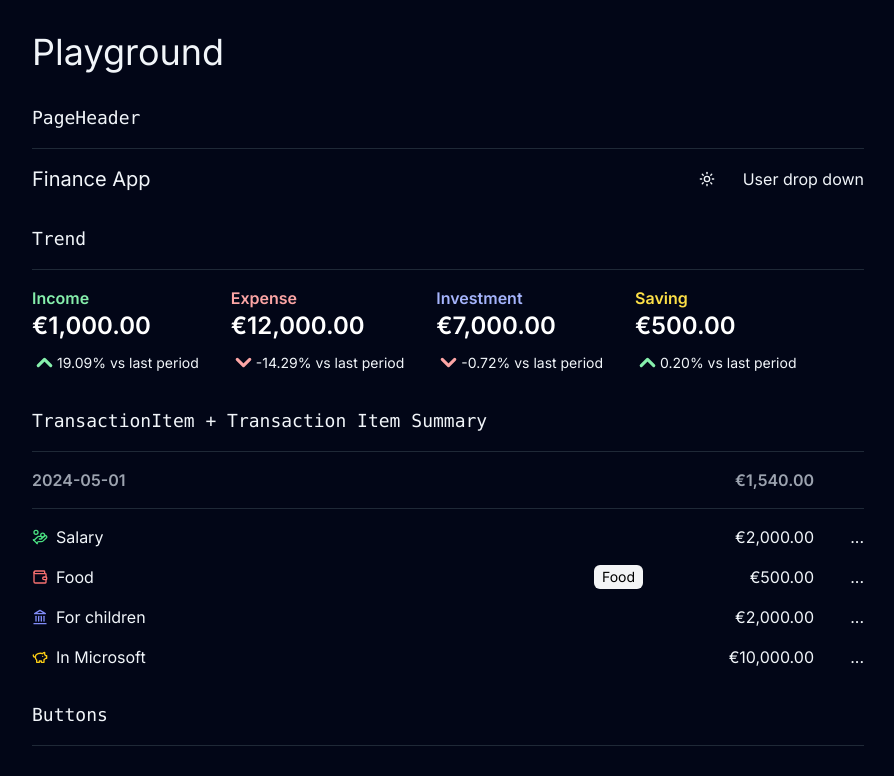
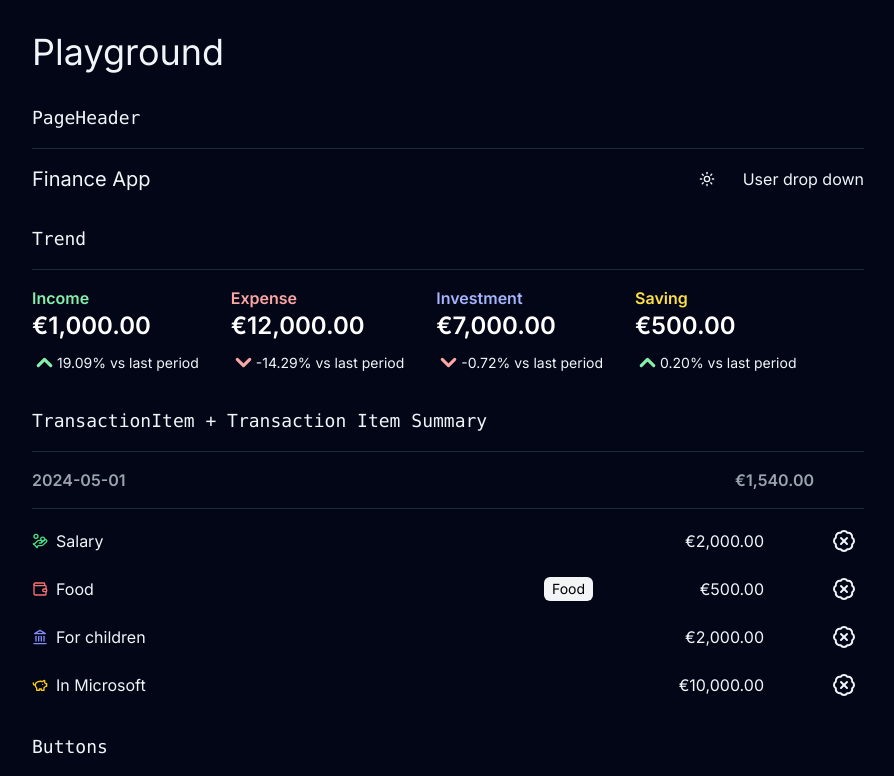
Before and after one commit to slmn-pr/finance-app-nextjs, a Next.js app: page /playground in a window 1280 px wide. Shown: the top 776 px of the page, without its empty margins (192-1086 px from the left). Built offline with nearby package versions, Linux system fonts and the light colour scheme; no server answers.

Commit message:
work on delete transaction

```diff
--- a/app/dashboard/components/transaction-list.js
+++ b/app/dashboard/components/transaction-list.js
@@ -36,6 +36,10 @@ const TransactionList = ({ range, initialTransactions }) => {
     }
   };
 
+  const handleRemoved = (id) => () => {
+    setTransactions((prev) => [...prev].filter((t) => t.id !== id));
+  };
+
   return (
     <section className="space-y-4">
       {Object.entries(grouped).map(([date, { transactions, amount }]) => (
@@ -46,7 +50,10 @@ const TransactionList = ({ range, initialTransactions }) => {
             {transactions.map((transaction) => (
               <div key={transaction.id}>
                 {/* {JSON.stringify(transaction)} */}
-                <TransactionItem {...transaction} />
+                <TransactionItem
+                  {...transaction}
+                  onRemoved={handleRemoved(transaction.id)}
+                />
               </div>
             ))}
           </section>
--- /dev/null
+++ b/components/loading-spinner.jsx
@@ -0,0 +1,8 @@
+import { Loader } from "lucide-react";
+import React from "react";
+
+const LoadingSpinner = (className = "") => {
+  return <Loader className={`size-6 animate-spin ${className}`} />;
+};
+
+export default LoadingSpinner;
--- /dev/null
+++ b/components/transaction-item-remove-button.jsx
@@ -0,0 +1,43 @@
+import React, { useState } from "react";
+import Button from "./button";
+import { BadgeX } from "lucide-react";
+import { deleteTransaction } from "@/lib/actions";
+import LoadingSpinner from "./loading-spinner";
+
+const TransactionItemRemoveButton = ({ id, onRemoved }) => {
+  const [loading, setLoading] = useState(false);
+  const [confirmed, setConfirmed] = useState(false);
+
+  const handleRemove = async () => {
+    if (!confirmed) {
+      setConfirmed(true);
+      return true;
+    }
+
+    try {
+      setLoading(true);
+      await deleteTransaction(id);
+      onRemoved();
+    } finally {
+      setLoading(false);
+    }
+  };
+
+  return (
+    <>
+      <Button
+        size="xs"
+        variant={!confirmed ? "ghost" : "danger"}
+        className="hover:*:!text-red-400"
+        onClick={handleRemove}
+        disabled={loading}
+        aria-disabled={loading}
+      >
+        {!loading && <BadgeX />}
+        {loading && <LoadingSpinner />}
+      </Button>
+    </>
+  );
+};
+
+export default TransactionItemRemoveButton;
--- a/components/transaction-item.js
+++ b/components/transaction-item.js
@@ -1,7 +1,22 @@
 import { useFormatCurrency } from "@/hooks/use-format-currency";
-import { HandCoins, Landmark, PiggyBank, Wallet } from "lucide-react";
+import {
+  BadgeX,
+  HandCoins,
+  Landmark,
+  Pencil,
+  PiggyBank,
+  Wallet,
+} from "lucide-react";
+import TransactionItemRemoveButton from "./transaction-item-remove-button";
 
-export const TransactionItem = ({ type, category, description, amount }) => {
+export const TransactionItem = ({
+  id,
+  type,
+  category,
+  description,
+  amount,
+  onRemoved,
+}) => {
   const formattedAmount = useFormatCurrency(amount);
 
   const typesMap = {
@@ -28,11 +43,13 @@ export const TransactionItem = ({ type, category, description, amount }) => {
 
   return (
     <div className="w-full flex items-center">
+      {/* Description */}
       <div className="flex items-center mr-4 grow">
         <IconComponent className={`${colors} mr-2 size-4 hidden sm:block`} />
         <span>{description}</span>
       </div>
 
+      {/* Category */}
       <div className="min-w-[150px] items-center hidden md:flex">
         {category && (
           <div className="rounded-md text-sm bg-gray-700 dark:bg-gray-100 text-gray-100 dark:text-black px-2 py-0.5">
@@ -41,9 +58,13 @@ export const TransactionItem = ({ type, category, description, amount }) => {
         )}
       </div>
 
+      {/* Date */}
       <div className="min-w-[70px] text-right">{formattedAmount}</div>
 
-      <div className="min-w-[50px] flex justify-end">...</div>
+      {/* Edit & delete section */}
+      <div className="min-w-[100px] flex justify-end">
+        <TransactionItemRemoveButton id={id} onRemoved={onRemoved} />
+      </div>
     </div>
   );
 };
--- a/lib/actions.js
+++ b/lib/actions.js
@@ -37,3 +37,12 @@ export const fetchTransactions = async (range, offset = 0, limit = 10) => {
 
   return data;
 };
+
+export const deleteTransaction = async (id) => {
+  const suapbase = createClient();
+  const { error } = await suapbase.from("transactions").delete().eq("id", id);
+
+  if (error) throw new Error(`Delete transaction failed, transaction ${id}`);
+
+  revalidatePath("/dashboard");
+};
--- a/lib/variants.js
+++ b/lib/variants.js
@@ -7,6 +7,9 @@ export const variants = {
 
   ghost:
     "rounded-md bg-transparent hover:bg-gray-300 dark:hover:bg-gray-500 disabled:opacity-25",
+
+  danger:
+    "bg-red-500 text-white rounded-md dark:bg-red-500  hover:bg-red-700 dark:hover:bg-red-700 ",
 };
 export const sizes = {
   xs: "text-xs px-2 py-1",
```
